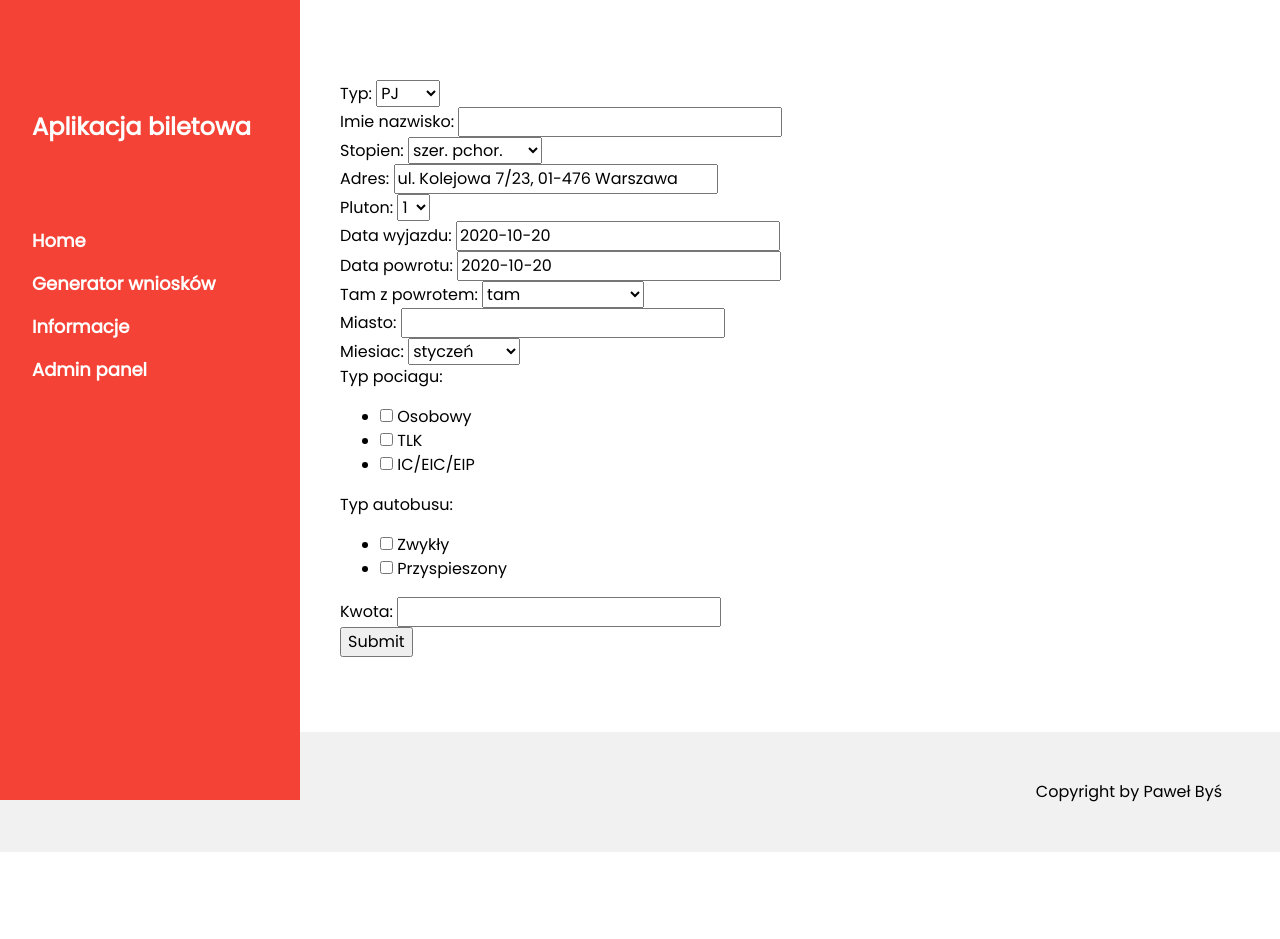
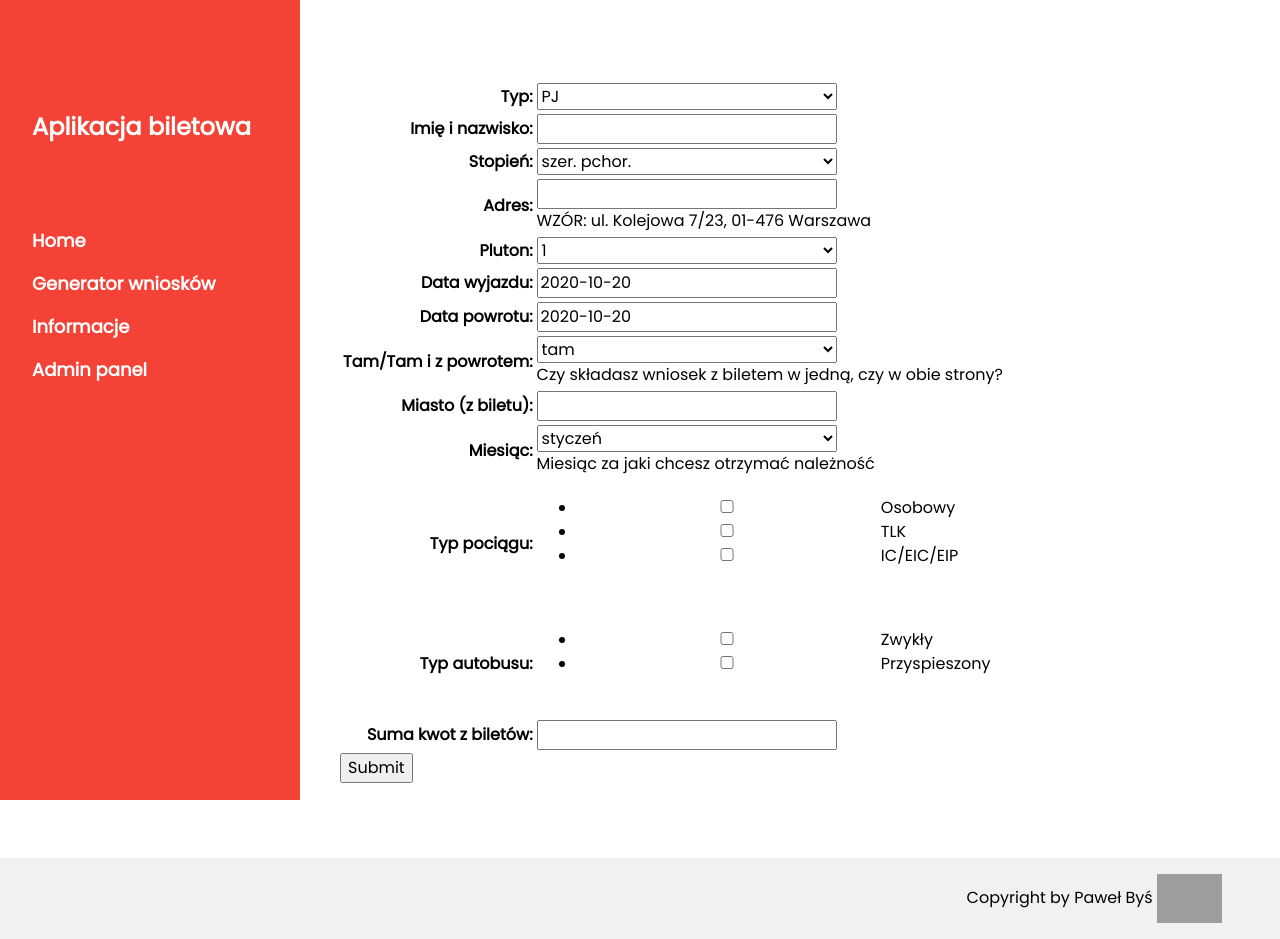
Before and after one commit to PawelBys/Biletomat, a Django app: page /generuj/ in a window 1280 px wide. Before the commit the page ends 852 px from the top, so only its background shows below. Run offline with Django 3.2, Linux system fonts and the light colour scheme; some libraries are stand-ins or nearby versions; grey boxes are pictures that could not be loaded.

Commit message:
równanie forma

```diff
--- a/Biletomat/urls.py
+++ b/Biletomat/urls.py
@@ -15,7 +15,7 @@ Including another URLconf
 """
 from django.contrib import admin
 from django.urls import include, path
-from generator.views import home_view, panel, generuj, test
+from generator.views import home_view, panel, generuj
 # tutaj dodaje się kolejne "widoki" - podstrony, trzeba je mieć w pliku views jako funkcję
 urlpatterns = [
     path('home/', home_view, name='home_view'),
@@ -23,5 +23,4 @@ urlpatterns = [
     path('panel/', panel, name='panel'),
     path('admin/', admin.site.urls),
     path('generuj/', generuj, name='generuj'),
-    path('test/', test, name='test'),
 ]
--- a/generator/forms.py
+++ b/generator/forms.py
@@ -19,15 +19,15 @@ class BiletForm(forms.Form):
     AUTOBUSY = ("zwykłej", "Zwykły"), ("przyspieszonej", "Przyspieszony")
 
     typ = forms.CharField(widget=forms.Select(choices=TYP))
-    imie_nazwisko = forms.CharField(max_length=50)
-    stopien = forms.CharField(widget=forms.Select(choices=STOPNIE))
-    adres = forms.CharField(max_length=100, initial='ul. Kolejowa 7/23, 01-476 Warszawa')
+    imie_nazwisko = forms.CharField(max_length=50, label="Imię i nazwisko")
+    stopien = forms.CharField(widget=forms.Select(choices=STOPNIE), label="Stopień")
+    adres = forms.CharField(max_length=100, initial='', help_text="WZÓR: ul. Kolejowa 7/23, 01-476 Warszawa")
     pluton = forms.CharField(widget=forms.Select(choices=PLUTONY))
     data_wyjazdu = forms.DateField(widget=DateInput(), initial=date.today())
     data_powrotu = forms.DateField( widget=DateInput(), initial=date.today())
-    tam_z_powrotem = forms.CharField(widget=forms.Select(choices=TAM), required=False)
-    miasto = forms.CharField(max_length=30)
-    miesiac = forms.CharField(widget=forms.Select(choices=MIESIACE))
-    typ_pociagu = forms.MultipleChoiceField(choices=POCIAGI, widget=forms.CheckboxSelectMultiple, required=False)
-    typ_autobusu = forms.MultipleChoiceField(choices=AUTOBUSY, widget=forms.CheckboxSelectMultiple, required=False)
-    kwota = forms.DecimalField(decimal_places=2, max_digits=10)
+    tam_z_powrotem = forms.CharField(widget=forms.Select(choices=TAM), required=False, label="Tam/Tam i z powrotem", help_text="Czy składasz wniosek z biletem w jedną, czy w obie strony?")
+    miasto = forms.CharField(max_length=30, label="Miasto (z biletu)")
+    miesiac = forms.CharField(widget=forms.Select(choices=MIESIACE), label="Miesiąc", help_text="Miesiąc za jaki chcesz otrzymać należność")
+    typ_pociagu = forms.MultipleChoiceField(choices=POCIAGI, widget=forms.CheckboxSelectMultiple(attrs={'class':'czekbox'}), required=False, label="Typ pociągu")
+    typ_autobusu = forms.MultipleChoiceField(choices=AUTOBUSY, widget=forms.CheckboxSelectMultiple(attrs={'class':'czekbox'}), required=False)
+    kwota = forms.DecimalField(decimal_places=2, max_digits=10, label="Suma kwot z biletów")
--- a/generator/views.py
+++ b/generator/views.py
@@ -1,7 +1,7 @@
 import os
 from datetime import timedelta
 
-
+from django.core.exceptions import ValidationError
 from django.shortcuts import render
 from django.http import HttpResponse
 from django.utils.dateparse import parse_date
@@ -16,15 +16,6 @@ def home_view(request, *args, **kwargs):
 
     return render(request, "home.html")
 
-def test(request):
-    doc = DocxTemplate("sample.docx")
-    context = { 'chuj': request.user }
-    doc.render(context)
-    doc.save("generated_doc.docx")
-    response = HttpResponse(open("generated_doc.docx", 'rb').read())
-    response['Content-Type'] = 'text/plain'
-    response['Content-Disposition'] = 'attachment; filename=pobrane.docx'
-    return response
 
 
 
@@ -46,10 +37,12 @@ def generuj(request):
                 srodek = "kolejowym w klasie 2, w pociągu "
                 for i in typ_pociagu:
                     temp_typ_srodka += i + ", "
-            else:
+            elif typ_autobusu:
                 srodek = "autobusowym w komunikacji "
                 for i in typ_autobusu:
                     temp_typ_srodka += i + ", "
+            else:
+                ValidationError('Invalid value', code='invalid')
             typ_srodka = temp_typ_srodka[:-2]
             if request.POST.get('typ') == 'przepustkę jednorazową':
                 doc = DocxTemplate(open(sample_pj,"rb"))
--- a/templates/base.html
+++ b/templates/base.html
@@ -52,8 +52,8 @@ tutaj wstaw rzeczy które się zmieniają z każdą stroną
 <!-- End page content -->
 </div>
 
-<!-- W3.CSS Container -->
-<div class="w3-light-grey w3-container w3-padding-32" style="margin-top:75px;padding-right:58px"><p class="w3-right">Copyright by Paweł Byś</p></div>
+<!-- W3.CSS Container   w3-padding-32 -->
+<div class="w3-light-grey w3-container " style="margin-top:75px;padding-right:58px"><p class="w3-right">Copyright by Paweł Byś <img width="65px" src="https://lh3.googleusercontent.com/proxy/ftPgHFw0OnbQ5YKSbDg7mnCoaQc1Fx9yYf6VE6JhReJgEl_n5ji6ECJ_FkWjBYnUv4wqrUTOrH5PxBXEj8TsOA5wUrTFKlGQTQ"></p> </div>
 
 <script>
 // Script to open and close sidebar
--- a/templates/generate.html
+++ b/templates/generate.html
@@ -1,242 +1,59 @@
 {% extends 'base.html' %}
 
-
-    <link href="https://fonts.googleapis.com/css?family=Roboto:300,400,500,700" rel="stylesheet">
-    <link rel="stylesheet" href="https://use.fontawesome.com/releases/v5.5.0/css/all.css" integrity="sha384-B4dIYHKNBt8Bc12p+WXckhzcICo0wtJAoU8YZTY5qE0Id1GSseTk6S+L3BlXeVIU" crossorigin="anonymous">
-    <style>
-      html, body {
-      min-height: 100%;
-      }
-      body, div, form, input, select, p {
-      padding: 0;
-      margin: 0;
-      outline: none;
-      font-family: Roboto, Arial, sans-serif;
-      font-size: 14px;
-      color: #666;
-      line-height: 22px;
-      }
-      h1 {
-      position: absolute;
-      margin: 0;
-      font-size: 32px;
-      color: #fff;
-      z-index: 2;
-      }
-      h2 {
-      font-weight: 400;
-      }
-      .testbox {
-      display: flex;
-      justify-content: center;
-      align-items: center;
-      height: inherit;
-      padding: 20px;
-      }
-      form {
-      width: 100%;
-      padding: 20px;
-      border-radius: 6px;
-      background: #fff;
-      box-shadow: 0 0 20px 0 #095484;
-      }
-      .banner {
-      position: relative;
-      height: 210px;
-      background-image: url("/uploads/media/default/0001/01/3f0d2969f2cffeb123ab1a6fa7408bf87bd34bd3.jpeg");
-      background-size: cover;
-      display: flex;
-      justify-content: center;
-      align-items: center;
-      text-align: center;
-      }
-      .banner::after {
-      content: "";
-      background-color: rgba(0, 0, 0, 0.4);
-      position: absolute;
-      width: 100%;
-      height: 100%;
-      }
-      input, select {
-      margin-bottom: 10px;
-      border: 1px solid #ccc;
-      border-radius: 3px;
-      }
-      input {
-      width: calc(100% - 10px);
-      padding: 5px;
-      }
-      select {
-      width: 100%;
-      padding: 7px 0;
-      background: transparent;
-      }
-      .item:hover p, .item:hover i, .question:hover p, .question label:hover, input:hover::placeholder, a {
-      color: #095484;
-      }
-      .item input:hover, .item select:hover {
-      border: 1px solid transparent;
-      box-shadow: 0 0 6px 0 #095484;
-      color: #095484;
-      }
-      .item {
-      position: relative;
-      margin: 10px 0;
-      }
-      input[type="date"]::-webkit-inner-spin-button {
-      display: none;
-      }
-      .item i, input[type="date"]::-webkit-calendar-picker-indicator {
-      position: absolute;
-      font-size: 20px;
-      color: #a9a9a9;
-      }
-      .item i {
-      right: 2%;
-      top: 30px;
-      z-index: 1;
-      }
-      [type="date"]::-webkit-calendar-picker-indicator {
-      right: 1%;
-      z-index: 2;
-      opacity: 0;
-      cursor: pointer;
-      }
-      input[type=checkbox]  {
-      display: none;
-      }
-      label.check {
-      position: relative;
-      display: inline-block;
-      margin: 5px 20px 10px 0;
-      cursor: pointer;
-      }
-      .question span {
-      margin-left: 30px;
-      }
-      span.required {
-      margin-left: 0;
-      color: red;
-      }
-      label.check:before {
-      content: "";
-      position: absolute;
-      top: 2px;
-      left: 0;
-      width: 16px;
-      height: 16px;
-      border-radius: 2px;
-      border: 1px solid #095484;
-      }
-      input[type=checkbox]:checked + .check:before {
-      background: #095484;
-      }
-      label.check:after {
-      content: "";
-      position: absolute;
-      top: 6px;
-      left: 4px;
-      width: 8px;
-      height: 4px;
-      border: 3px solid #fff;
-      border-top: none;
-      border-right: none;
-      transform: rotate(-45deg);
-      opacity: 0;
-      }
-      input[type=checkbox]:checked + label:after {
-      opacity: 1;
-      }
-      .btn-block {
-      margin-top: 10px;
-      text-align: center;
-      }
-      button {
-      width: 150px;
-      padding: 10px;
-      border: none;
-      border-radius: 5px;
-      background: #095484;
-      font-size: 16px;
-      color: #fff;
-      cursor: pointer;
-      }
-      button:hover {
-      background: #0666a3;
-      }
-      @media (min-width: 568px) {
-      .name-item, .city-item {
-      display: flex;
-      flex-wrap: wrap;
-      justify-content: space-between;
-      }
-      .name-item input, .city-item input {
-      width: calc(50% - 20px);
-      }
-      .city-item select {
-      width: calc(50% - 8px);
-      }
-      }
-    </style>
+<head>
   <meta charset="utf-8">
   <meta name="viewport" content="width=device-width, initial-scale=1, shrink-to-fit=no">
   <link rel="stylesheet" href="https://maxcdn.bootstrapcdn.com/bootstrap/4.0.0-beta/css/bootstrap.min.css" integrity="sha384-/Y6pD6FV/Vv2HJnA6t+vslU6fwYXjCFtcEpHbNJ0lyAFsXTsjBbfaDjzALeQsN6M" crossorigin="anonymous">
   <title>Simple is Better Than Complex</title>
+  <style>
+    czekbox{
+      width:50px !important;
+    }
+  </style>
   </head>
   <body>
     <div class="testbox">
-      {% block content %}
-<!--
-<form method="POST"> {% csrf_token %}
-    {{ form.as_p }}
-    <input type="submit" value="Generuj"/>
-</form>
--->
+
+{% block content %}
+
 {% load widget_tweaks %}
+
 
 <form method="post" novalidate>
   {% csrf_token %}
 
+  {{ form.non_field_errors }}
+
   {% for hidden_field in form.hidden_fields %}
+    {{ hidden_field.errors }}
     {{ hidden_field }}
   {% endfor %}
 
-  {% if form.non_field_errors %}
-    <div class="alert alert-danger" role="alert">
-      {% for error in form.non_field_errors %}
-        {{ error }}
-      {% endfor %}
-    </div>
-  {% endif %}
+  <table >
+    {% for field in form.visible_fields %}
+      <tr>
+        <th style="text-align:right">{{ field.label_tag }}</th>
+        <td>
 
-  {% for field in form.visible_fields %}
-    <div class="form-group">
-      {{ field.label_tag }}
 
-      {% if form.is_bound %}
-        {% if field.errors %}
-          {% render_field field class="form-control is-invalid" %}
-          {% for error in field.errors %}
-            <div class="invalid-feedback">
-              {{ error }}
-            </div>
-          {% endfor %}
-        {% else %}
-          {% render_field field class="form-control is-valid" %}
-        {% endif %}
-      {% else %}
-        {% render_field field class="form-control" %}
-      {% endif %}
+          {{ field.errors }}
 
-      {% if field.help_text %}
-        <small class="form-text text-muted">{{ field.help_text }}</small>
-      {% endif %}
-    </div>
-  {% endfor %}
+          {% render_field field style="width:300px"  %}
 
-  <button type="Generuj" class="btn btn-primary">Submit</button>
+          <br>
+          {{ field.help_text }}
+        </td>
+      </tr>
+    {% endfor %}
+  </table>
+
+  <button type="submit">Submit</button>
+
 </form>
 
+
+
 {% endblock %}
+
     </div>
   </body>
--- a/templates/home.html
+++ b/templates/home.html
@@ -3,12 +3,12 @@
 
 {% block content %}
 
-<h1>Aplikacja biletowa</h1>
+<h1>Zwrot kosztów dojazdu</h1>
 Na tej stronie możesz wygenerować wniosek, który zostanie automatycznie uzupełniony podanymi przez Ciebie danymi.<br>
 Od otrzymania zwrotu kosztów dojazdu do domu dzielą Cię trzy proste kroki:
 <ul>
     <li>Wypełnij formularz</li>
-    <li>Pobierz i wydrukuj wniosek</li>
-    <li>Przynieś go do mnie! (p. 138)</li>
+    <li>Pobierz i wydrukuj wniosek wraz z biletami (bilety zepnij razem ze sobą spinaczem/zszywaczem)</li>
+    <li>Przynieś je do mnie! (p. 138)</li>
 </ul>
 {% endblock %}
```
Also changed, not shown: templates/unnamed (1).gif (added), templates/unnamed.gif (added), 2 other files.
